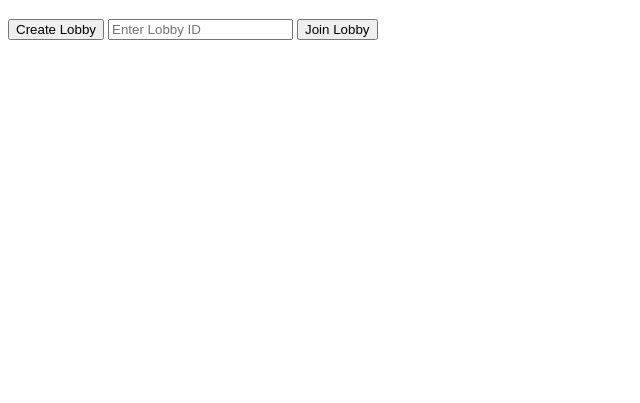
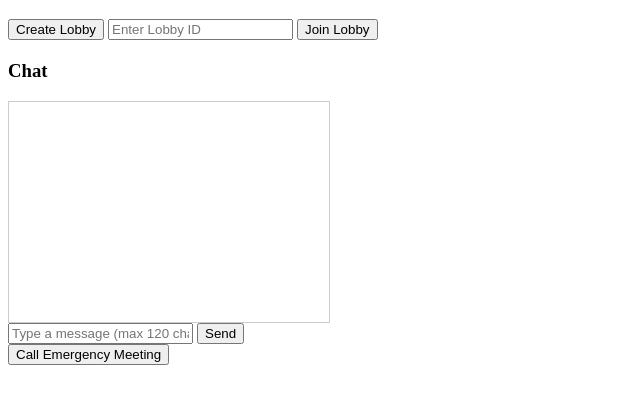
Before and after one commit to yohobojz/THE-THING-GAME, a website: page public/index.html in a window 1280 px wide. Shown: the part 61-464 px from the top of the page, without its empty margins (0-640 px from the left). Drawn offline with nearby package versions, Linux system fonts and the light colour scheme; no server answers.

Commit message:
Update index.html

```diff
--- a/public/index.html
+++ b/public/index.html
@@ -13,10 +13,18 @@
   <h2 id="status"></h2>
   <ul id="players"></ul>
 
+<h3>Chat</h3>
+<div id="chatBox" style="border:1px solid #ccc; padding:10px; width:300px; height:200px; overflow-y:scroll;"></div>
+<input id="chatInput" maxlength="120" placeholder="Type a message (max 120 chars)">
+<button onclick="sendMessage()">Send</button>
+<br>
+<button id="emergencyBtn" onclick="callMeeting()">Call Emergency Meeting</button>
+
   <button id="startGameBtn" onclick="startGame()" style="display:none;">Start Game</button>
   <h2 id="playerNumberDisplay"></h2>
 
   <script src="/socket.io/socket.io.js"></script>
+
   <script>
     const socket = io();
     let currentLobbyId = null;
```
